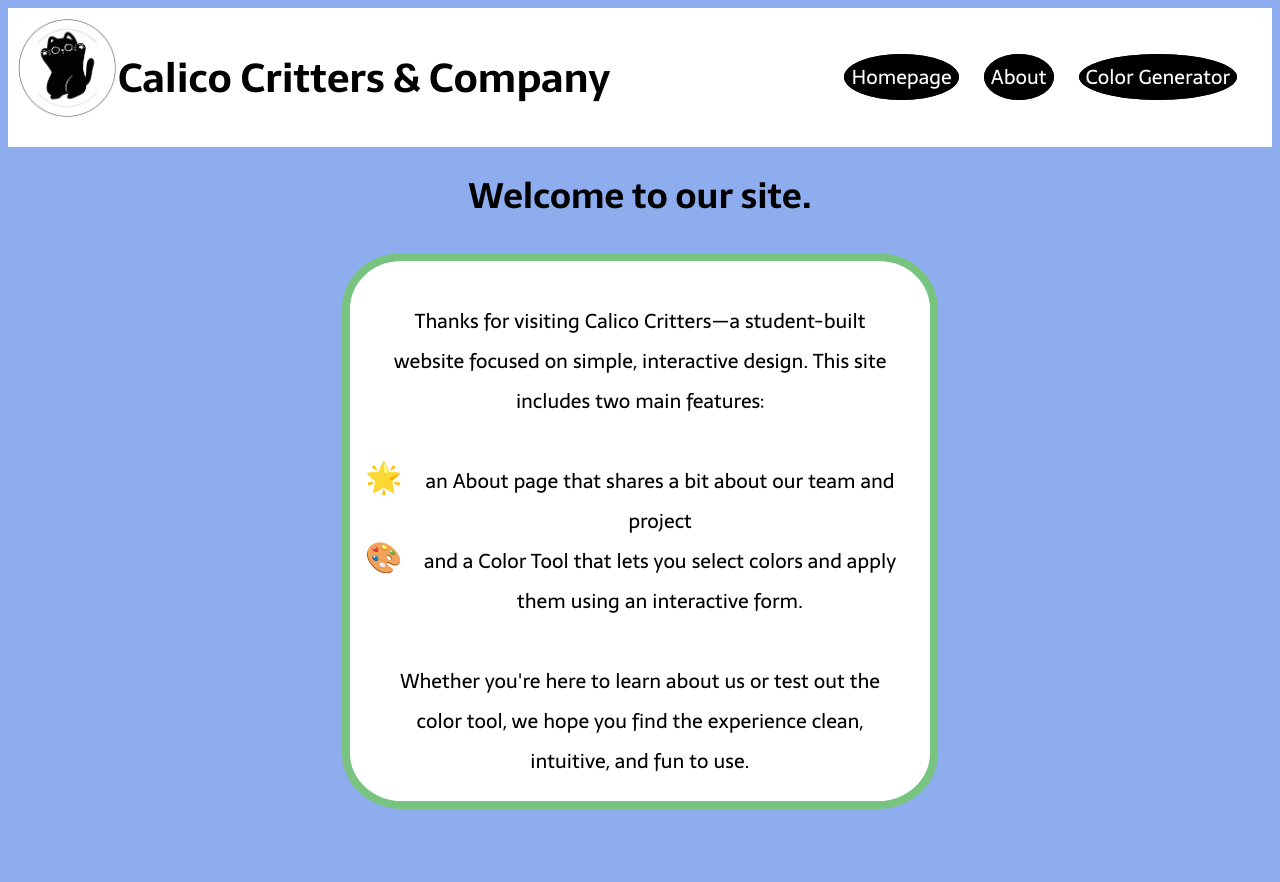
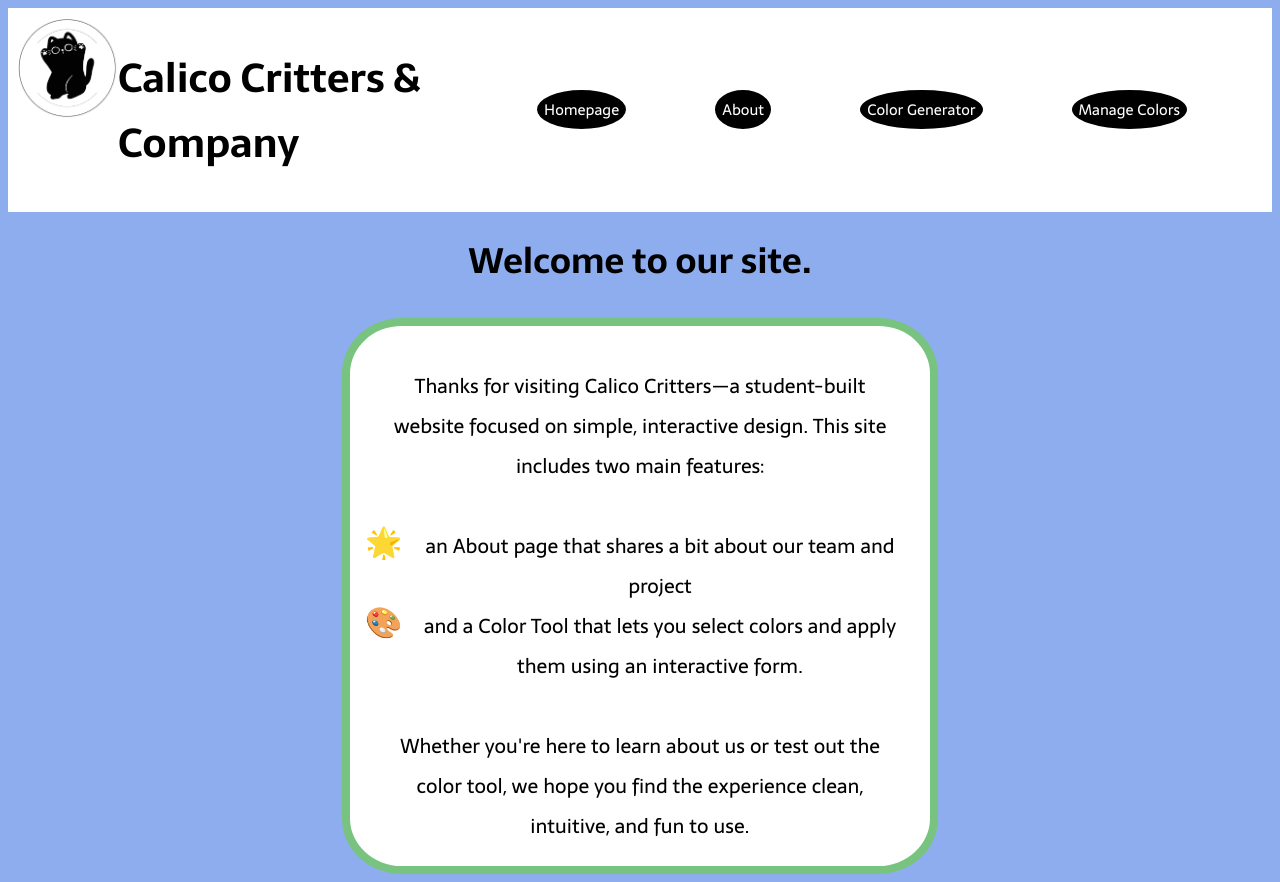
Before and after one commit to jenelisegeorge/cs312-Milestone1, an Angular app in the folder Calico-Critters/: page / in a window 1280 px wide. Before the commit the page ends 817 px from the top, so only its background shows below. Built offline with nearby package versions, Linux system fonts and the light colour scheme; a web font is replaced by a local one.

Commit message:
added color management component and added routing to header

```diff
--- a/Calico-Critters/src/app/app.component.ts
+++ b/Calico-Critters/src/app/app.component.ts
@@ -8,10 +8,11 @@ import { MainComponent } from './main/main.component';
 import { ColorTablesComponent } from './color-tables/color-tables.component';
 import { ColorSelectComponent } from './color-select/color-select.component';
 import { ColorPaintComponent } from './color-paint/color-paint.component';
+import { ColorManagementComponent } from './color-management/color-management.component';
 
 @Component({
   selector: 'app-root',
-  imports: [RouterOutlet, HeaderComponent, AboutComponent, ColorComponent, HomepageComponent, MainComponent,ColorTablesComponent, ColorSelectComponent, ColorPaintComponent],
+  imports: [RouterOutlet, HeaderComponent, AboutComponent, ColorComponent, HomepageComponent, MainComponent,ColorTablesComponent, ColorSelectComponent, ColorPaintComponent, ColorManagementComponent],
   templateUrl: './app.component.html',
   styleUrl: './app.component.css'
 })
--- a/Calico-Critters/src/app/app.routes.ts
+++ b/Calico-Critters/src/app/app.routes.ts
@@ -5,6 +5,7 @@ import { HomepageComponent } from './homepage/homepage.component';
 import { ColorTablesComponent } from './color-tables/color-tables.component';
 import { ColorSelectComponent } from './color-select/color-select.component';
 import { ColorPaintComponent } from './color-paint/color-paint.component';
+import { ColorManagementComponent } from './color-management/color-management.component';
 
 export const routes: Routes = [
     {path: '', component:HomepageComponent, pathMatch:'full'},
@@ -13,5 +14,6 @@ export const routes: Routes = [
     {path: 'color', component:ColorComponent},
     {path: 'color-tables', component:ColorTablesComponent},
     {path: 'color-select', component:ColorSelectComponent},
-    {path: 'color-paint', component:ColorPaintComponent}
+    {path: 'color-paint', component:ColorPaintComponent},
+    {path: 'color-management', component:ColorManagementComponent}
 ];
--- /dev/null
+++ b/Calico-Critters/src/app/color-management/color-management.component.html
@@ -0,0 +1 @@
+<p>color-management works!</p>
--- a/Calico-Critters/src/app/header/header.component.css
+++ b/Calico-Critters/src/app/header/header.component.css
@@ -10,6 +10,10 @@ padding: 10px;
     display: flex;
     flex-direction: row;
     align-self: center;
+    justify-content: space-evenly;
+    gap: 1em;
+    width: 100%;
+    max-width: 800px;
 }
 
 #company{
@@ -24,10 +28,14 @@ li {
 }
 
 .navbarLinks{
-    margin-right: 25px;
+    white-space: nowrap;
     text-decoration: none;
     color: white;
-    font-size: 20px;
+    white-space: nowrap;
+    font-size: 15px;
+    display: flex;
+    flex-wrap: wrap;
+    flex-grow: 1em;
     padding: 5px;
     border: solid 2px black;
     border-radius: 50%;
--- a/Calico-Critters/src/app/header/header.component.ts
+++ b/Calico-Critters/src/app/header/header.component.ts
@@ -12,6 +12,7 @@ export class HeaderComponent {
    { routeLink: 'homepage', label: 'Homepage'},
    { routeLink: 'about', label: 'About'},
    { routeLink: 'color', label: 'Color Generator'},
+   { routeLink: 'color-management', label: 'Manage Colors'},
   ]
 
 }
```
Also changed, not shown: Calico-Critters/src/app/color-management/color-management.component.ts (added, +11 -0 lines), Calico-Critters/src/app/color-management/color-management.component.css (added), 1 other file (tests, documents, lock files or other folders).
